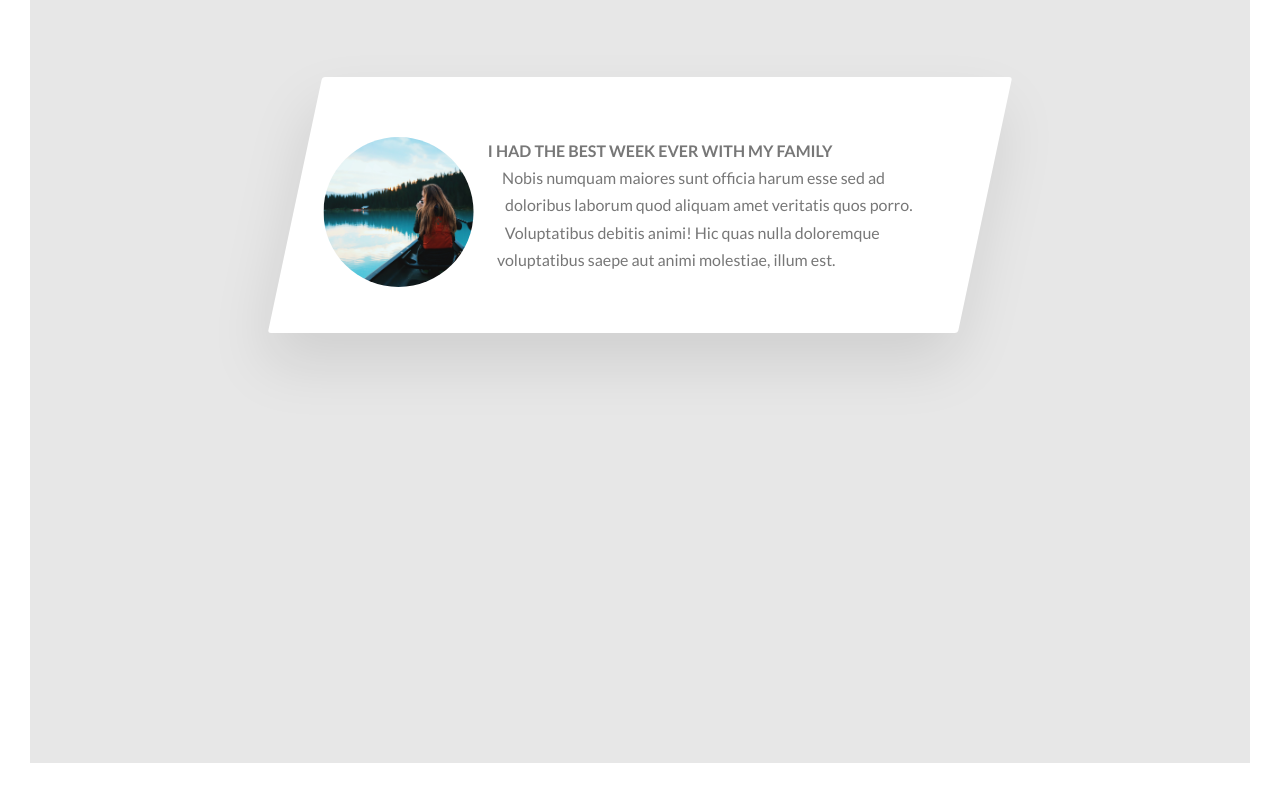
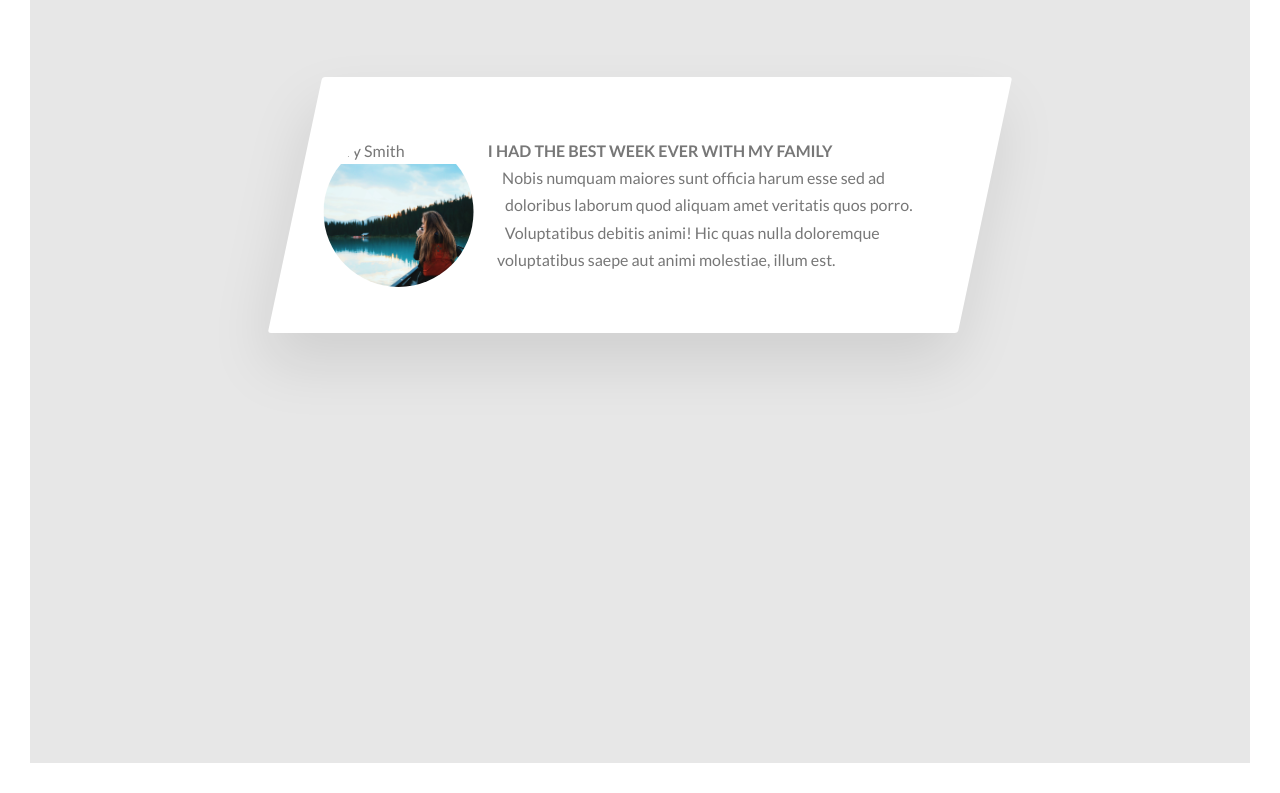
Before and after one commit to allanliebold/scss-tutorial, a website: page index.html in a window 1280 px wide. Shown: the part 3159-3952 px from the top of the page. Drawn offline with Linux system fonts and the light colour scheme.

Commit message:
created caption element in index.html

```diff
--- a/index.html
+++ b/index.html
@@ -222,6 +222,7 @@
             <div class="row">
               <div class="story">
                 <figure class="story__shape">
+                  <figcaption class="story__caption">Mary Smith</figcaption>
                   <img src="images/nat-8.jpg" alt="person" class="story__image">
                 </figure>
                 <div class="story__text">
```
